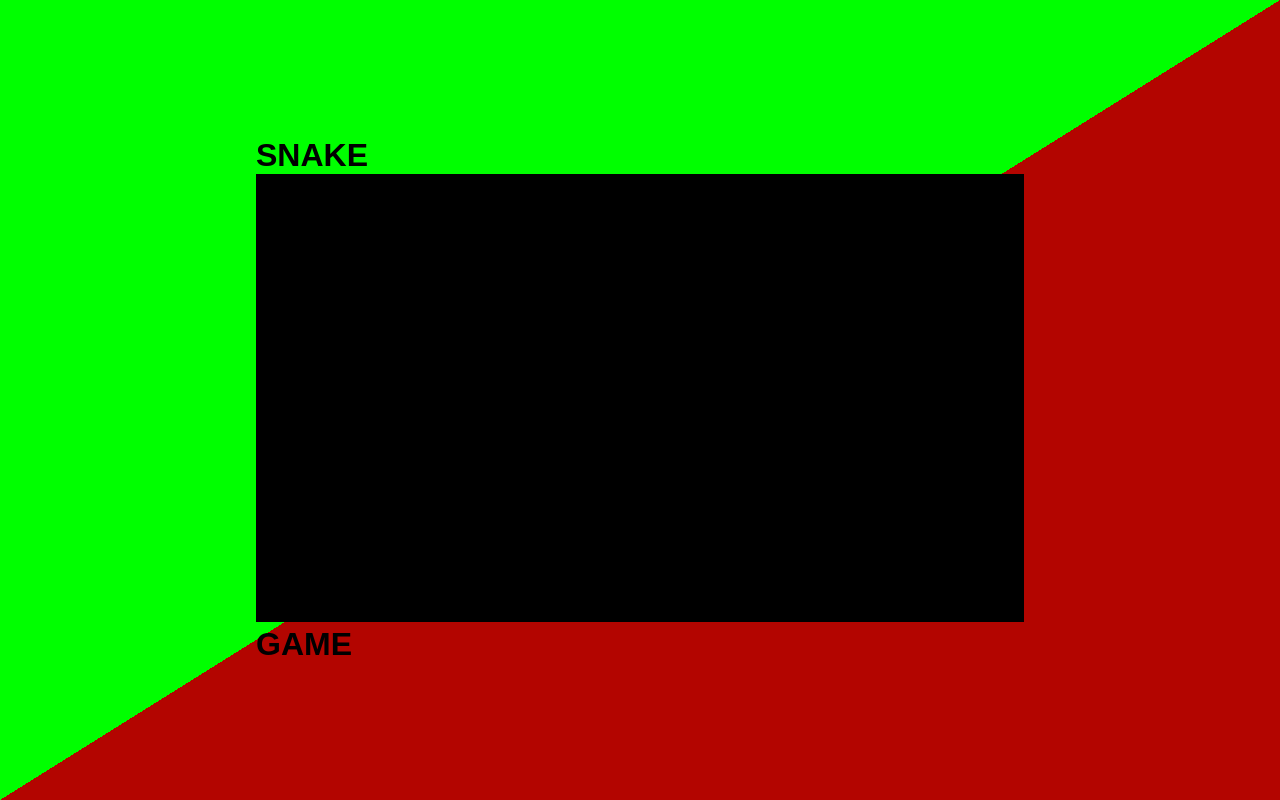
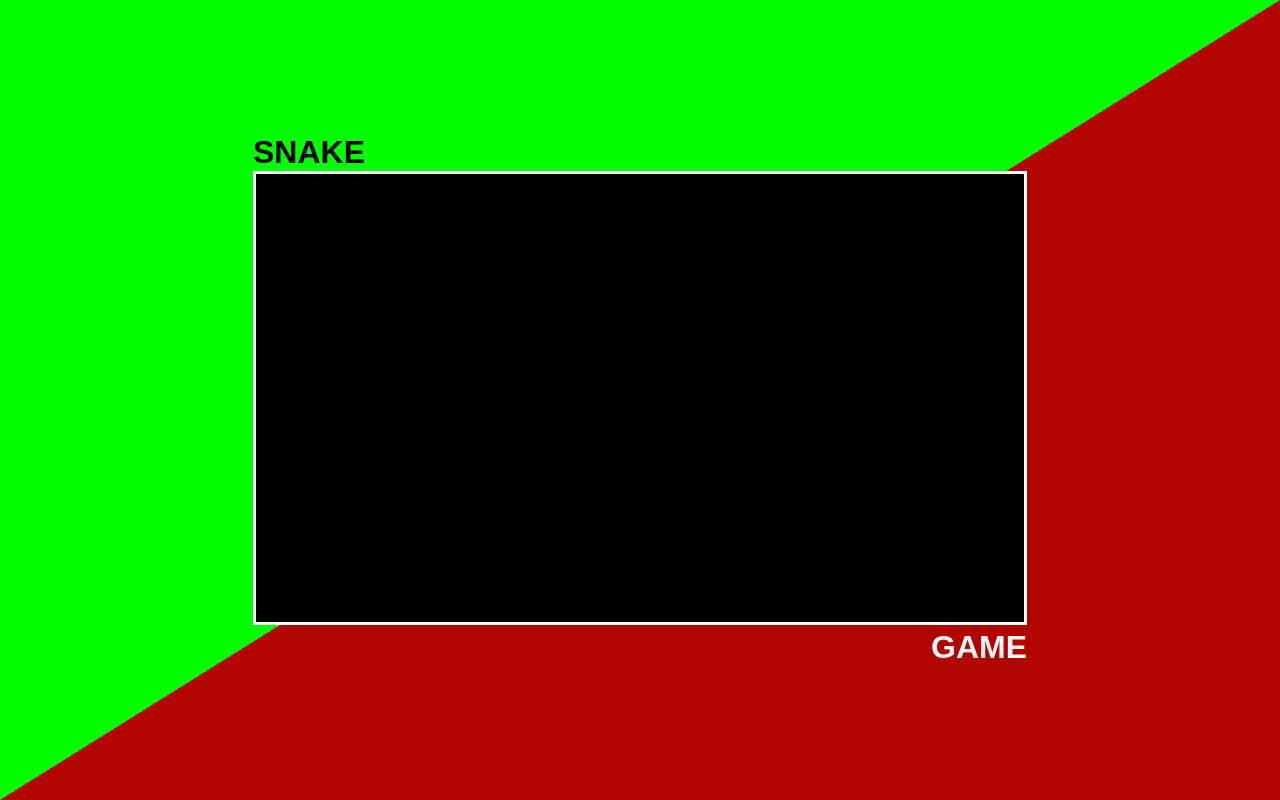
Before and after one commit to SidKandasamy/snake_ex_js, a plain HTML site: page index.html in a window 1280 px wide. Drawn offline with Linux system fonts and the light colour scheme.

Commit message:
css completion

```diff
--- a/style.css
+++ b/style.css
@@ -25,8 +25,16 @@ body{
 
 canvas{
     background: black;
+    border: 3px white solid;
+    box-shadow: 2px;
 }
 
 h1{
     margin:0;
+    font-weight: bold;
 }
+
+.game{
+    text-align: end;
+    color:whitesmoke;
+}
```
